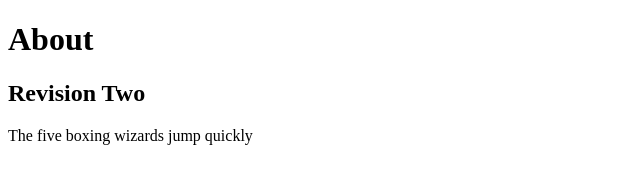
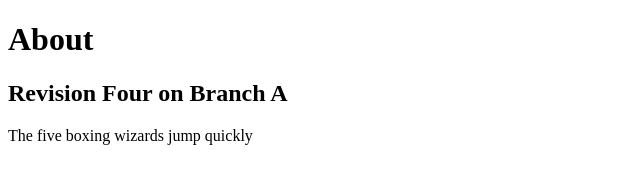
Before and after one commit to hisroyaldudeness/testProject2, a plain HTML site: page about.html in a window 1280 px wide. Shown: the whole page, without its empty margins (0-640 px from the left). Drawn offline with Linux system fonts and the light colour scheme.

Commit message:
commit on branch A

```diff
--- a/about.html
+++ b/about.html
@@ -6,7 +6,7 @@
     </head>
     <body>
         <h1>About</h1>
-        <h2>Revision Two</h2>
+        <h2>Revision Four on Branch A</h2>
         <p>The five boxing wizards jump quickly</p>
     </body>
 </html>
```
